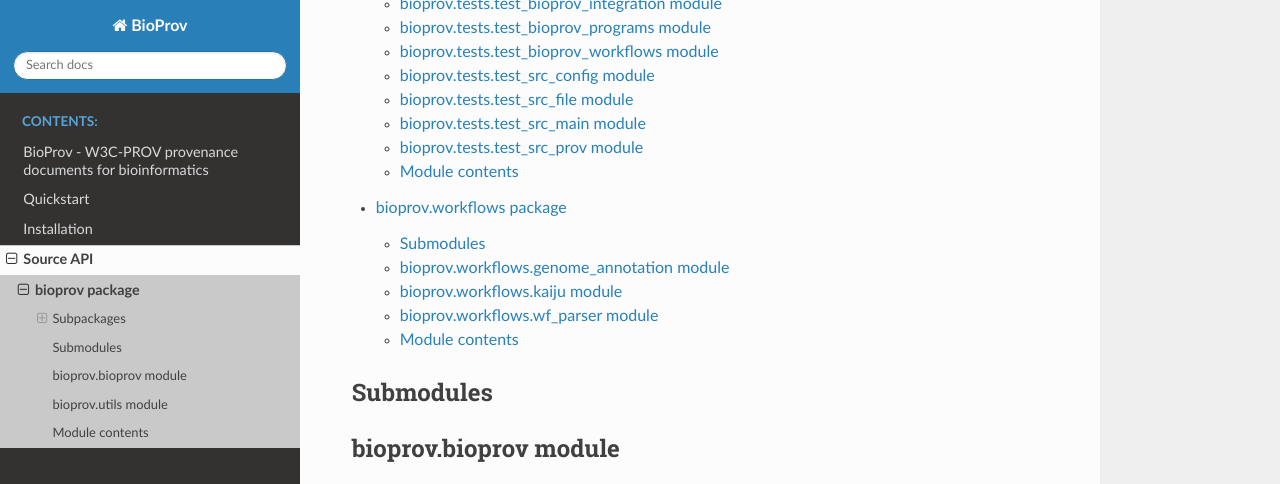
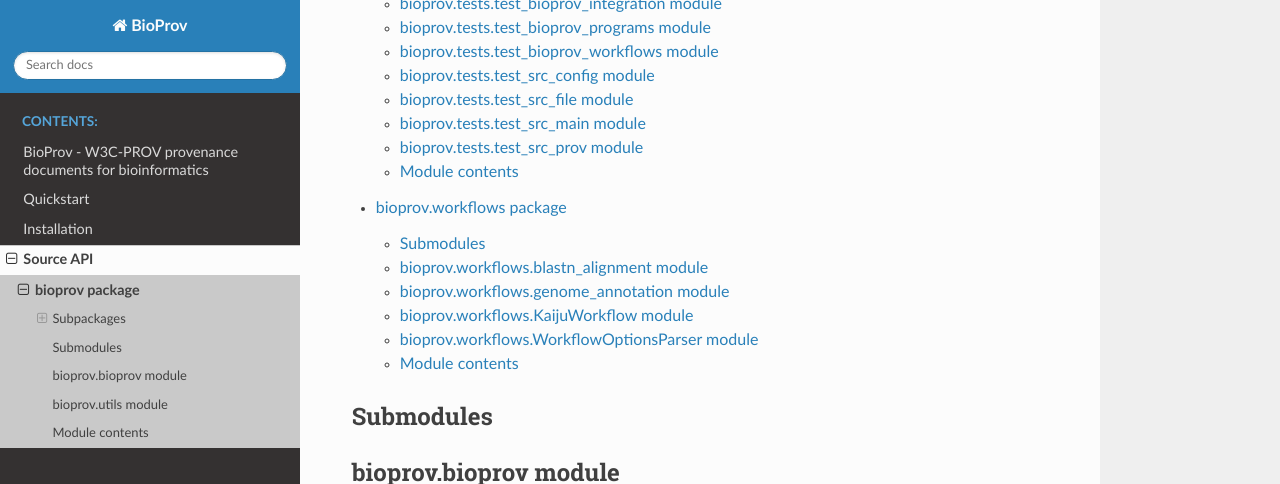
Before and after one commit to vinisalazar/BioProv, a Sphinx documentation site: the page built from docs/source/bioprov.rst, in a window 1280 px wide and 900 px high, scrolled down 716 px, cut to the strip 0-484 px from the top of the window. Built offline with Sphinx 7.4.7 and the Read the Docs theme 2.0.0, drawn with Linux system fonts in a browser that asks for light colours.

Commit message:
docs: Fix top-level docstrings for workflows

```diff
--- a/docs/source/bioprov.workflows.rst
+++ b/docs/source/bioprov.workflows.rst
@@ -3,6 +3,14 @@ bioprov.workflows package
 
 Submodules
 ----------
+
+bioprov.workflows.blastn\_alignment module
+-------------------------------------------
+
+.. automodule:: bioprov.workflows.blastn_alignment
+   :members:
+   :undoc-members:
+   :show-inheritance:
 
 bioprov.workflows.genome\_annotation module
 -------------------------------------------
@@ -12,18 +20,18 @@ bioprov.workflows.genome\_annotation module
    :undoc-members:
    :show-inheritance:
 
-bioprov.workflows.kaiju module
-------------------------------
+bioprov.workflows.KaijuWorkflow module
+--------------------------------------
 
-.. automodule:: bioprov.workflows.kaiju
+.. automodule:: bioprov.workflows.KaijuWorkflow
    :members:
    :undoc-members:
    :show-inheritance:
 
-bioprov.workflows.wf\_parser module
------------------------------------
+bioprov.workflows.WorkflowOptionsParser module
+----------------------------------------------
 
-.. automodule:: bioprov.workflows.wf_parser
+.. automodule:: bioprov.workflows.WorkflowOptionsParser
    :members:
    :undoc-members:
    :show-inheritance:
@@ -31,7 +39,7 @@ bioprov.workflows.wf\_parser module
 Module contents
 ---------------
 
-.. automodule:: bioprov.workflows
+.. automodule:: bioprov.workflows.workflows
    :members:
    :undoc-members:
    :show-inheritance:
```
Also changed, not shown: 1 other file.
